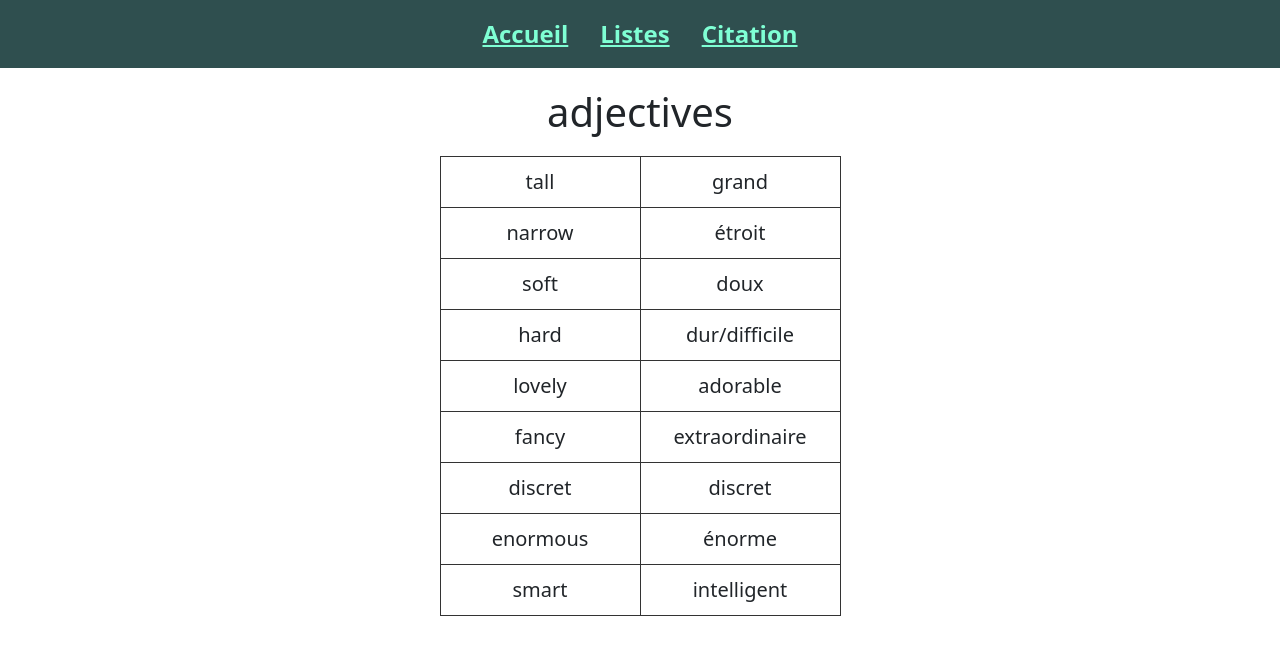
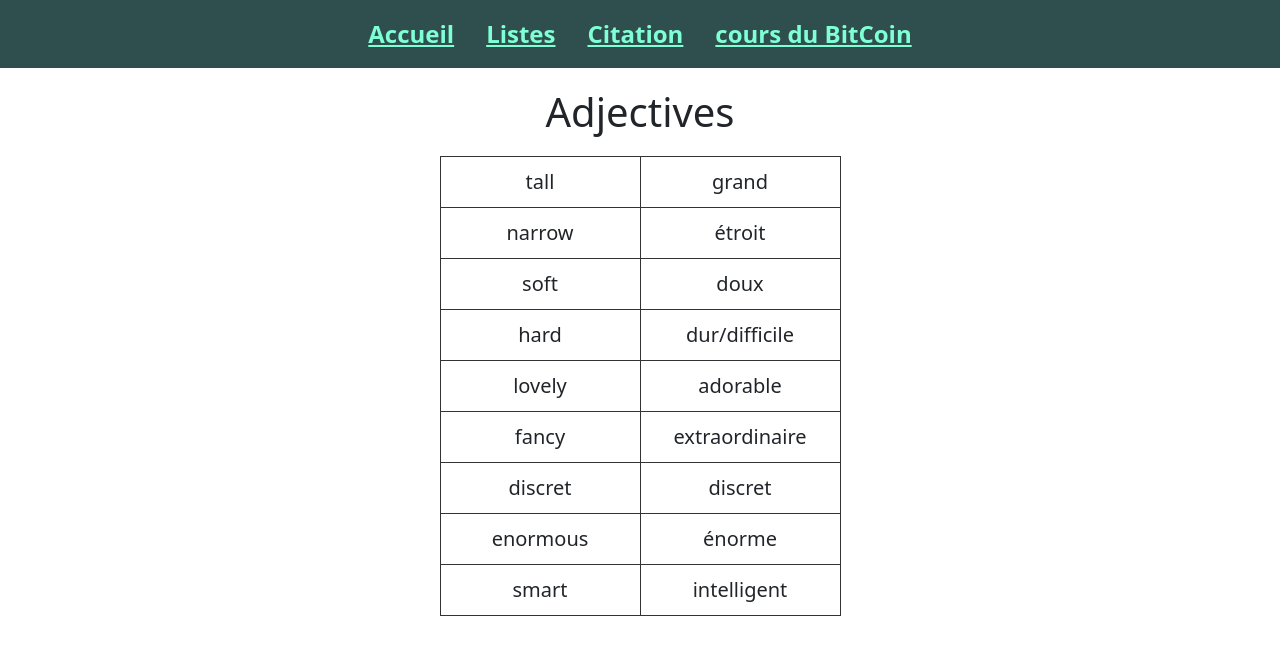
Before and after one commit to NMY0d4/NextJS-d-couverte, a Next.js app: page /listes/adjectives in a window 1280 px wide. Shown: the top 654 px of the page. Built offline with nearby package versions, Linux system fonts and the light colour scheme.

Commit message:
ajout cours du bitcoin

```diff
--- a/src/component/Navbar/Navbar.js
+++ b/src/component/Navbar/Navbar.js
@@ -14,6 +14,9 @@ export default function Navbar() {
       <Link className={styles.link} href={`/citation`}>
         Citation
       </Link>
+      <Link className={styles.link} href={`/cours`}>
+        cours du BitCoin
+      </Link>
     </nav>
   );
 }
--- a/src/pages/citation.js
+++ b/src/pages/citation.js
@@ -12,8 +12,8 @@ export default function Citation({ data }) {
                   src="https://mdbcdn.b-cdn.net/img/Photos/new-templates/bootstrap-quotes/bulb.webp"
                   alt="Bulb"
                   width="100"
-                  height="100"
-                />
+                  height="80"
+                />{" "}
               </div>
 
               <figure className="text-center mb-0">
--- a/src/pages/listes/[liste].js
+++ b/src/pages/listes/[liste].js
@@ -9,7 +9,9 @@ export default function liste({ listeActive }) {
 
   return (
     <div className="container">
-      <h1 className={styles.titre}>{name}</h1>
+      <h1 className={styles.titre}>{`${name
+        .charAt(0)
+        .toUpperCase()}${name.slice(1)}`}</h1>
       <table className={styles.tableau}>
         <tbody>
           {data.map((el) => (
--- a/src/styles/Home.module.scss
+++ b/src/styles/Home.module.scss
@@ -1,8 +1,10 @@
 .errorTitle {
+  text-align: center;
   color: red;
   background-color: black;
   font-size: 3rem;
   padding: 1rem 2rem;
+  margin-top: 5rem;
 }
 
 .titre {
```
Also changed, not shown: src/pages/cours.js (added, +22 -0 lines). Lines whose indentation alone changed are shown as unchanged.
